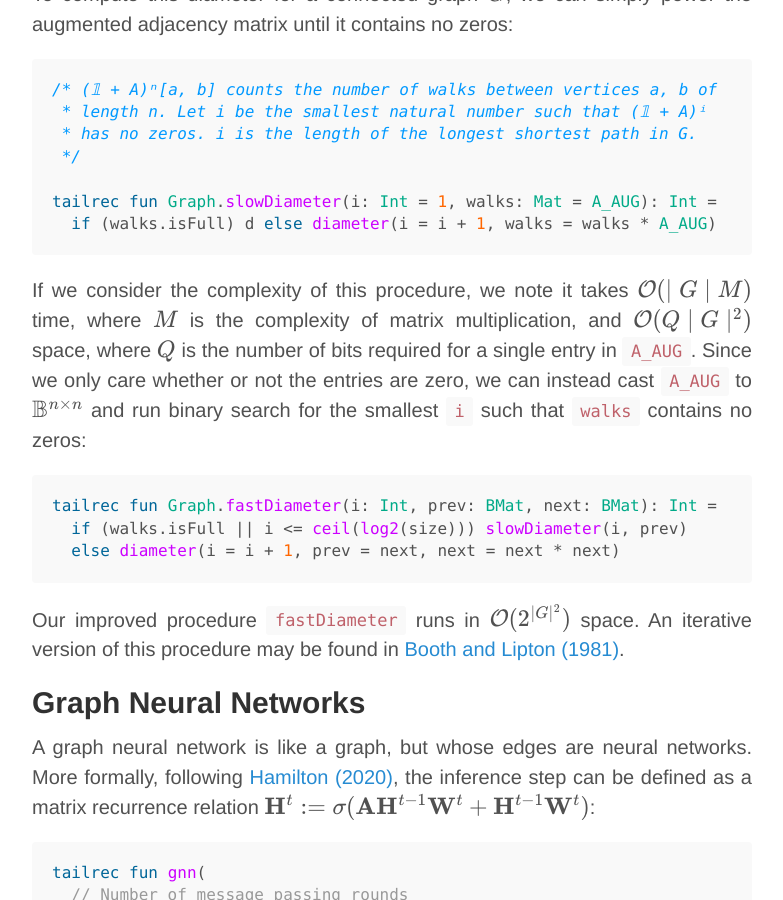
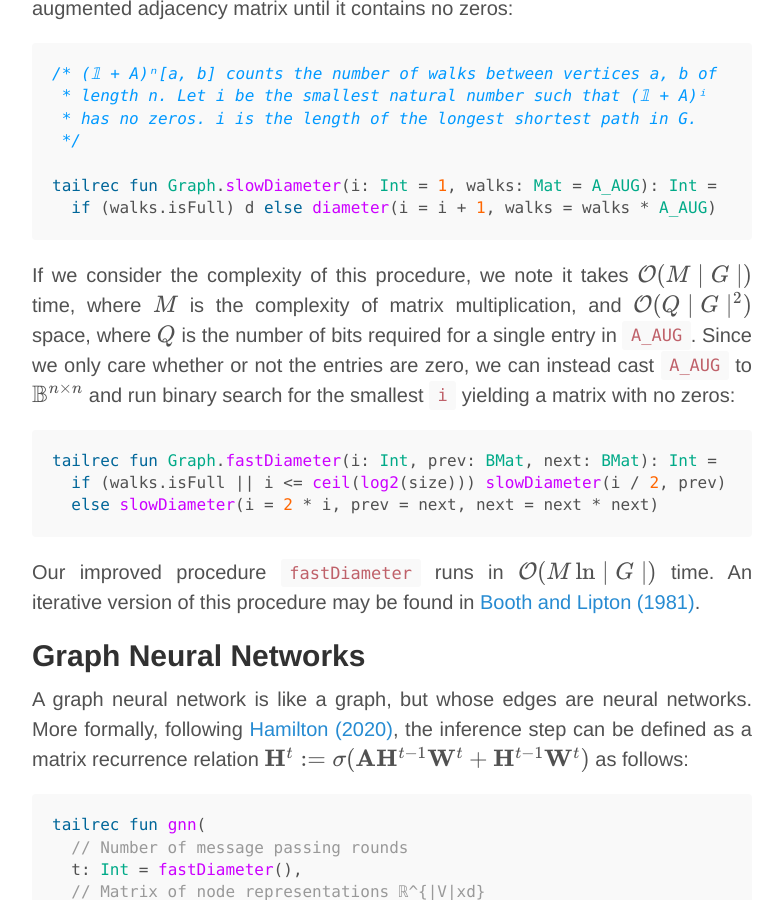
Before and after one commit to breandan/breandan.github.io, a Jekyll site: the page built from _posts/2020-06-30-graph-computation.md, in a window 1280 px wide and 900 px high, scrolled down 20633 px. Shown: the whole window, without its empty margins (248-1031 px from the left). Built offline with Jekyll 4.4.1, drawn with Linux system fonts in a browser that asks for light colours; nearby versions of some CDN libraries; some web fonts are replaced; formulas are drawn with MathJax 3; comment, search, counter and statistics services are not loaded; some of the changed text lies outside the part shown.

Commit message:
minor grammar fixes

````diff
--- a/_posts/2020-06-30-graph-computation.md
+++ b/_posts/2020-06-30-graph-computation.md
@@ -489,19 +489,19 @@ tailrec fun Graph.slowDiameter(i: Int = 1, walks: Mat = A_AUG): Int =
   if (walks.isFull) d else diameter(i = i + 1, walks = walks * A_AUG)
 ```
 
-If we consider the complexity of this procedure, we note it takes $$\mathcal O(\mid G\mid M)$$ time, where $$M$$ is the complexity of matrix multiplication, and $$\mathcal O(Q\mid G \mid^2)$$ space, where $$Q$$ is the number of bits required for a single entry in `A_AUG`. Since we only care whether or not the entries are zero, we can instead cast `A_AUG` to $$\mathbb B^{n\times n}$$ and run binary search for the smallest `i` such that `walks` contains no zeros:
+If we consider the complexity of this procedure, we note it takes $$\mathcal O(M \mid G\mid)$$ time, where $$M$$ is the complexity of matrix multiplication, and $$\mathcal O(Q\mid G \mid^2)$$ space, where $$Q$$ is the number of bits required for a single entry in `A_AUG`. Since we only care whether or not the entries are zero, we can instead cast `A_AUG` to $$\mathbb B^{n\times n}$$ and run binary search for the smallest `i` yielding a matrix with no zeros:
 
 ```kotlin
 tailrec fun Graph.fastDiameter(i: Int, prev: BMat, next: BMat): Int =
-  if (walks.isFull || i <= ceil(log2(size))) slowDiameter(i, prev)
-  else diameter(i = i + 1, prev = next, next = next * next)
+  if (walks.isFull || i <= ceil(log2(size))) slowDiameter(i / 2, prev)
+  else slowDiameter(i = 2 * i, prev = next, next = next * next)
 ```
 
-Our improved procedure `fastDiameter` runs in $$\mathcal O(2^{\mid G\mid^2})$$ space. An iterative version of this procedure may be found in [Booth and Lipton (1981)](https://link.springer.com/content/pdf/10.1007/BF00264532.pdf).
+Our improved procedure `fastDiameter` runs in $$\mathcal O(M\ln \mid G\mid)$$ time. An iterative version of this procedure may be found in [Booth and Lipton (1981)](https://link.springer.com/content/pdf/10.1007/BF00264532.pdf).
 
 ## Graph Neural Networks
 
-A graph neural network is like a graph, but whose edges are neural networks. More formally, following [Hamilton (2020)](https://www.cs.mcgill.ca/~wlh/grl_book/files/GRL_Book-Chapter_5-GNNs.pdf#page=18), the inference step can be defined as a matrix recurrence relation $$\mathbf H^t := σ(\mathbf A \mathbf H^{t-1} \mathbf W^t + \mathbf H^{t-1} \mathbf W^t)$$:
+A graph neural network is like a graph, but whose edges are neural networks. More formally, following [Hamilton (2020)](https://www.cs.mcgill.ca/~wlh/grl_book/files/GRL_Book-Chapter_5-GNNs.pdf#page=18), the inference step can be defined as a matrix recurrence relation $$\mathbf H^t := σ(\mathbf A \mathbf H^{t-1} \mathbf W^t + \mathbf H^{t-1} \mathbf W^t)$$ as follows:
 
 ```kotlin
 tailrec fun gnn(
````
Also changed, not shown: other parts of _posts/2020-06-30-graph-computation.md (+2 -2 lines).
